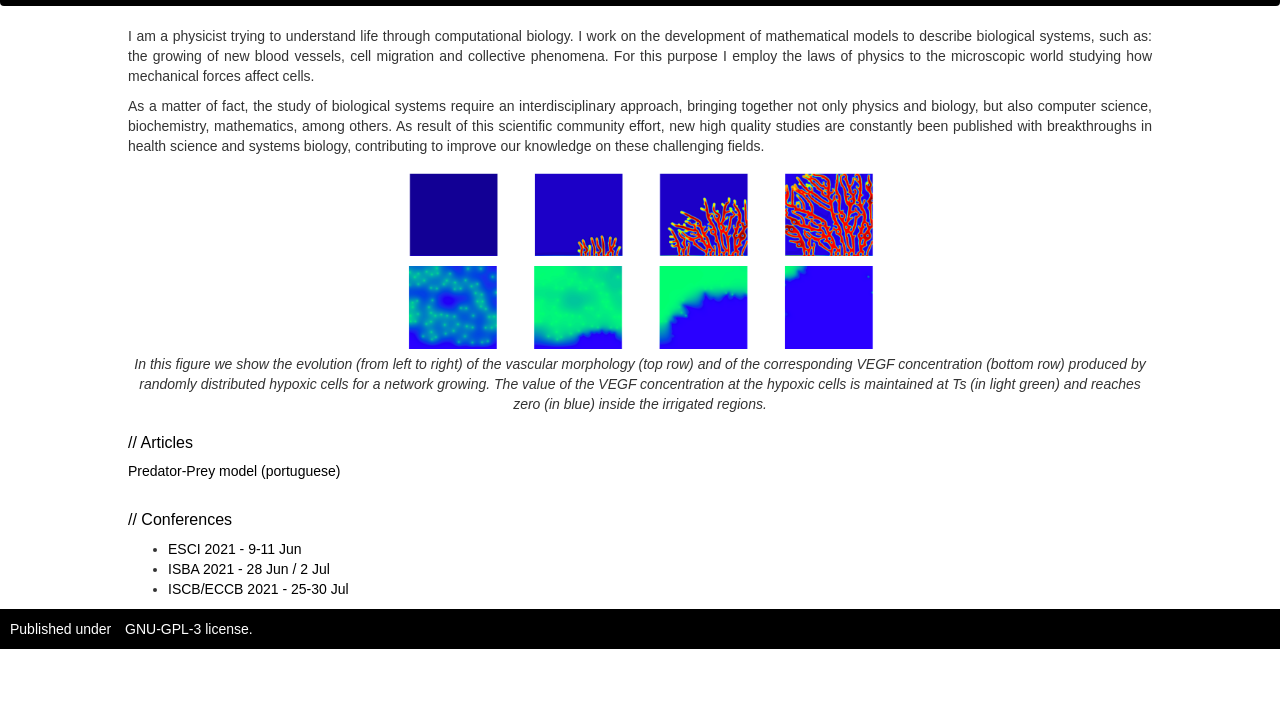
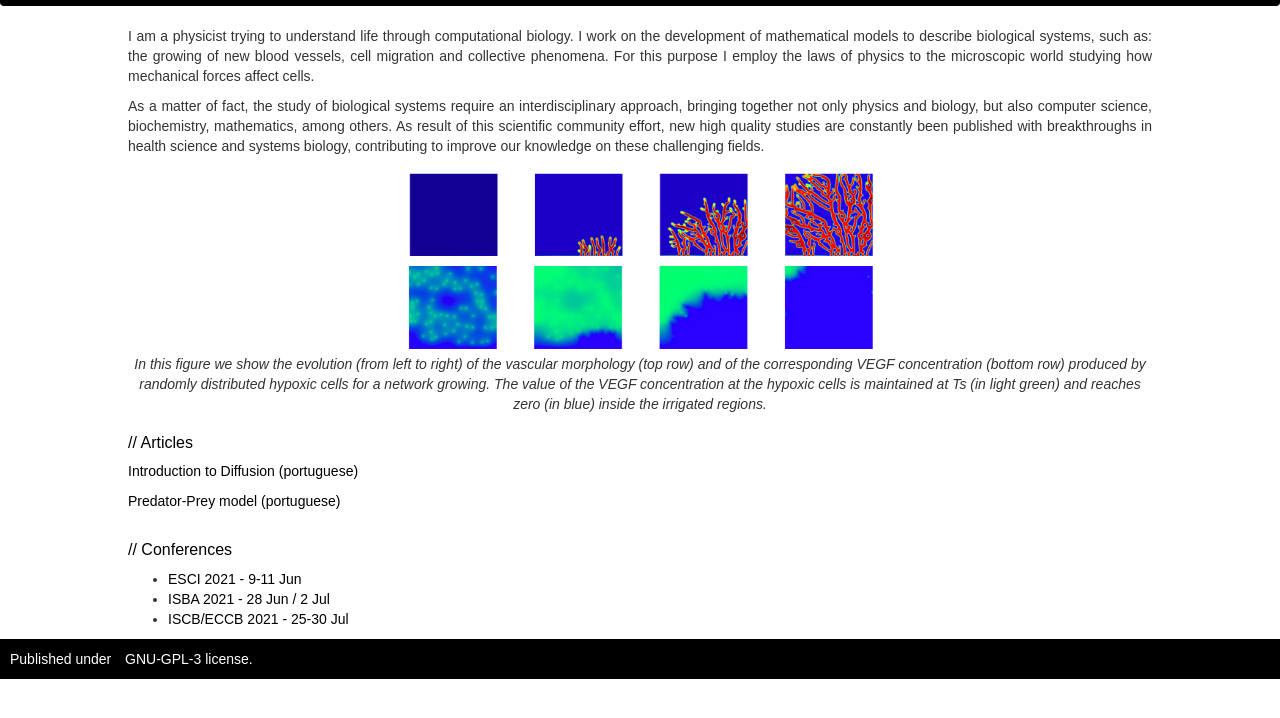
Before and after one commit to phydev/phydev.github.io, a plain HTML site: page index.html in a window 1280 px wide. Shown: the part 56-774 px from the top of the page. Drawn offline with nearby package versions, Linux system fonts and the light colour scheme.

Commit message:
deploying article list

```diff
--- a/articles.html
+++ b/articles.html
@@ -1 +1,2 @@
+<p><a href='/articles/diffusion.html'> Introduction to Diffusion (portuguese) </a></p>
 <p><a href='/articles/lotka.html'> Predator-Prey model (portuguese) </a></p>
```
